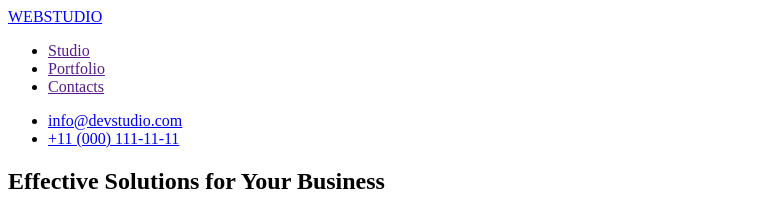
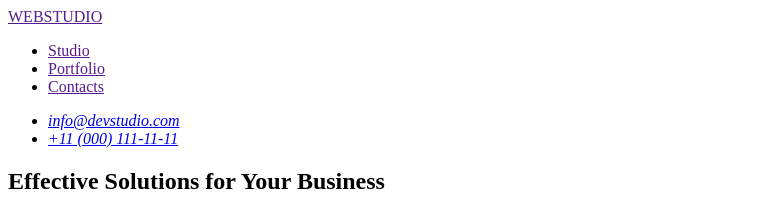
Before and after one commit to YehorBerezenko/HW-1, a plain HTML site: page index.html in a window 1280 px wide. Shown: the top 198 px of the page, without its empty margins (0-759 px from the left). Drawn offline with Linux system fonts and the light colour scheme.

Commit message:
4th commit

```diff
--- a/index.html
+++ b/index.html
@@ -7,18 +7,20 @@
   </head>
   <body>
     <header>
-      <a href="./index.html">WEBSTUDIO</a>
       <nav>
+        <a href="">WEBSTUDIO</a>
         <ul>
           <li><a href="">Studio</a></li>
           <li><a href="">Portfolio</a></li>
           <li><a href="">Contacts</a></li>
         </ul>
       </nav>
-      <ul>
-        <li><a href="mailto:info@devstudio.com">info@devstudio.com</a></li>
-        <li><a href="tel:+110001111111">+11 (000) 111-11-11</a></li>
-      </ul>
+      <address>
+        <ul>
+          <li><a href="mailto:info@devstudio.com">info@devstudio.com</a></li>
+          <li><a href="tel:+110001111111">+11 (000) 111-11-11</a></li>
+        </ul>
+      </address>
     </header>
     <main>
       <section>
```
